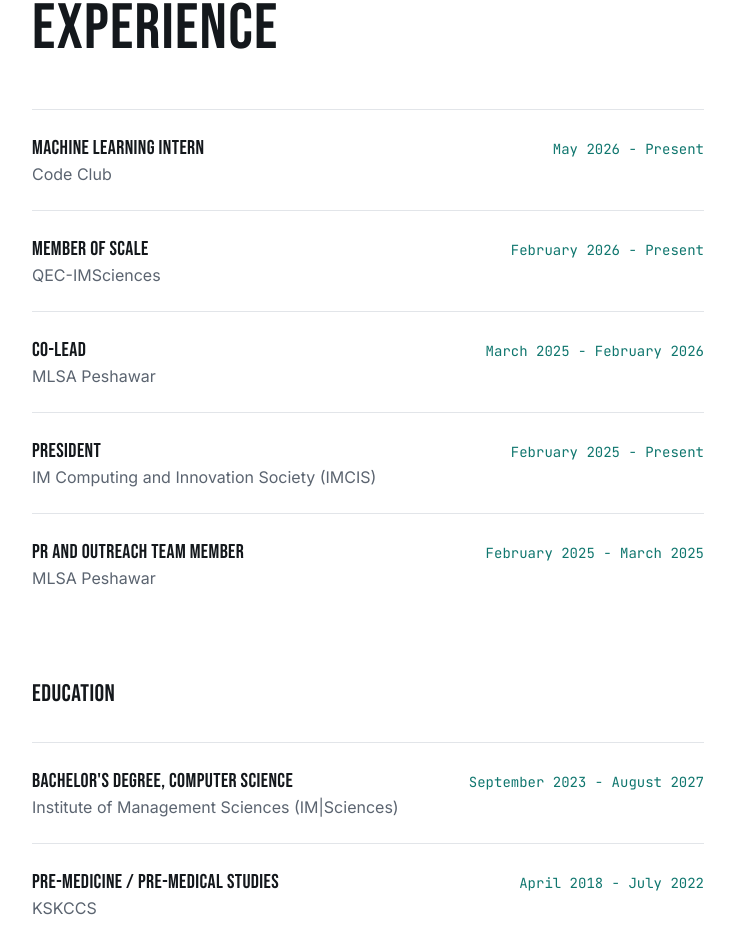
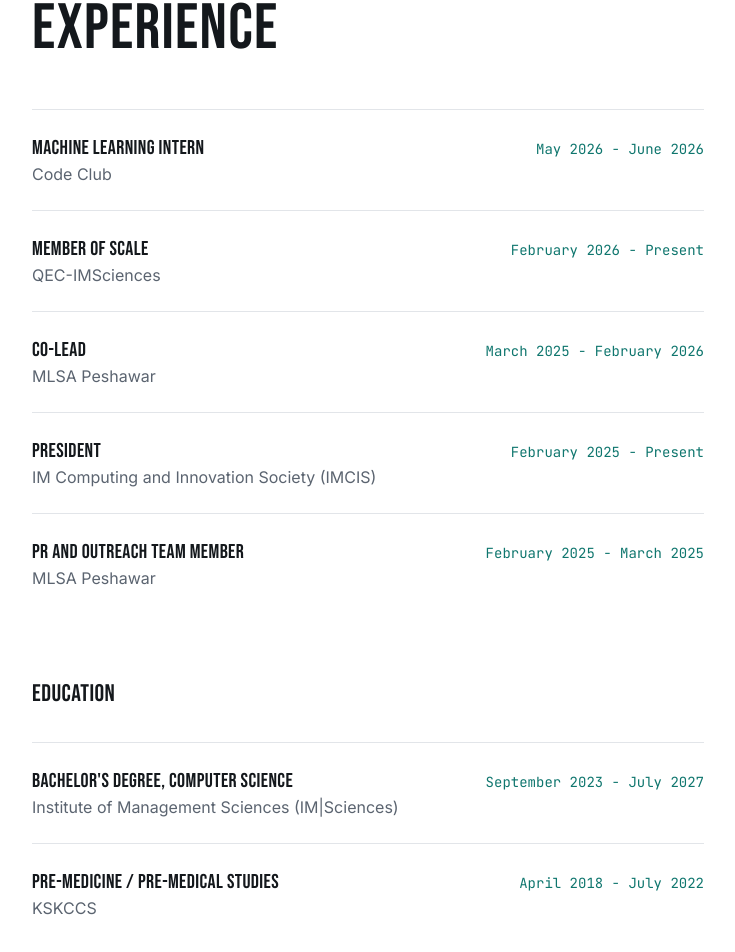
Before and after one commit to shawalkhan09/portfolio, a Next.js app: page / in a window 1280 px wide. Shown: the part 3657-4609 px from the top of the page, without its empty margins (16-751 px from the left). Built offline with nearby package versions, Linux system fonts and the light colour scheme; no server answers.

Commit message:
Update experience and education dates

```diff
--- a/src/data/experience.ts
+++ b/src/data/experience.ts
@@ -5,7 +5,7 @@
     id: "code-club",
     role: "Machine Learning Intern",
     org: "Code Club",
-    period: "May 2026 - Present",
+    period: "May 2026 - June 2026",
   },
   {
     id: "qec-scale",
@@ -38,7 +38,7 @@
     id: "imsciences",
     role: "Bachelor's degree, Computer Science",
     org: "Institute of Management Sciences (IM|Sciences)",
-    period: "September 2023 - August 2027",
+    period: "September 2023 - July 2027",
   },
   {
     id: "kskccs",
```
